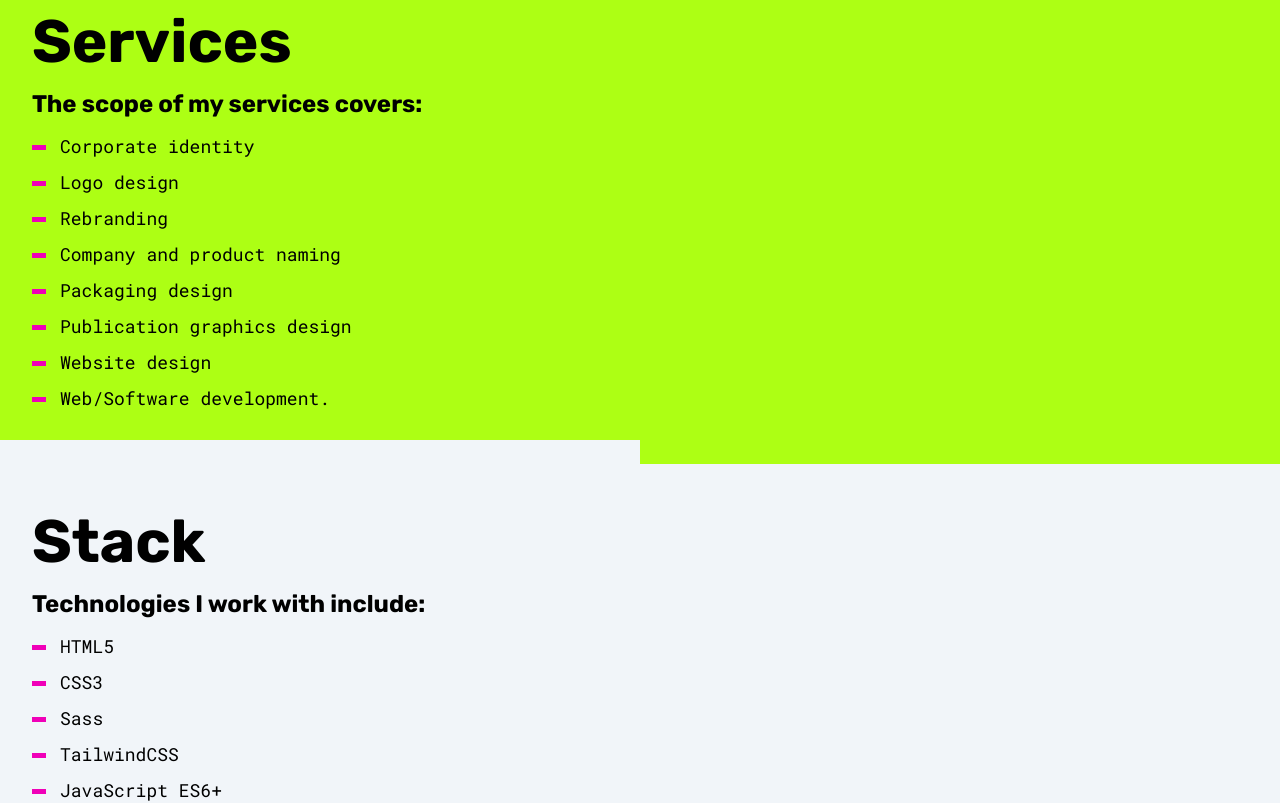
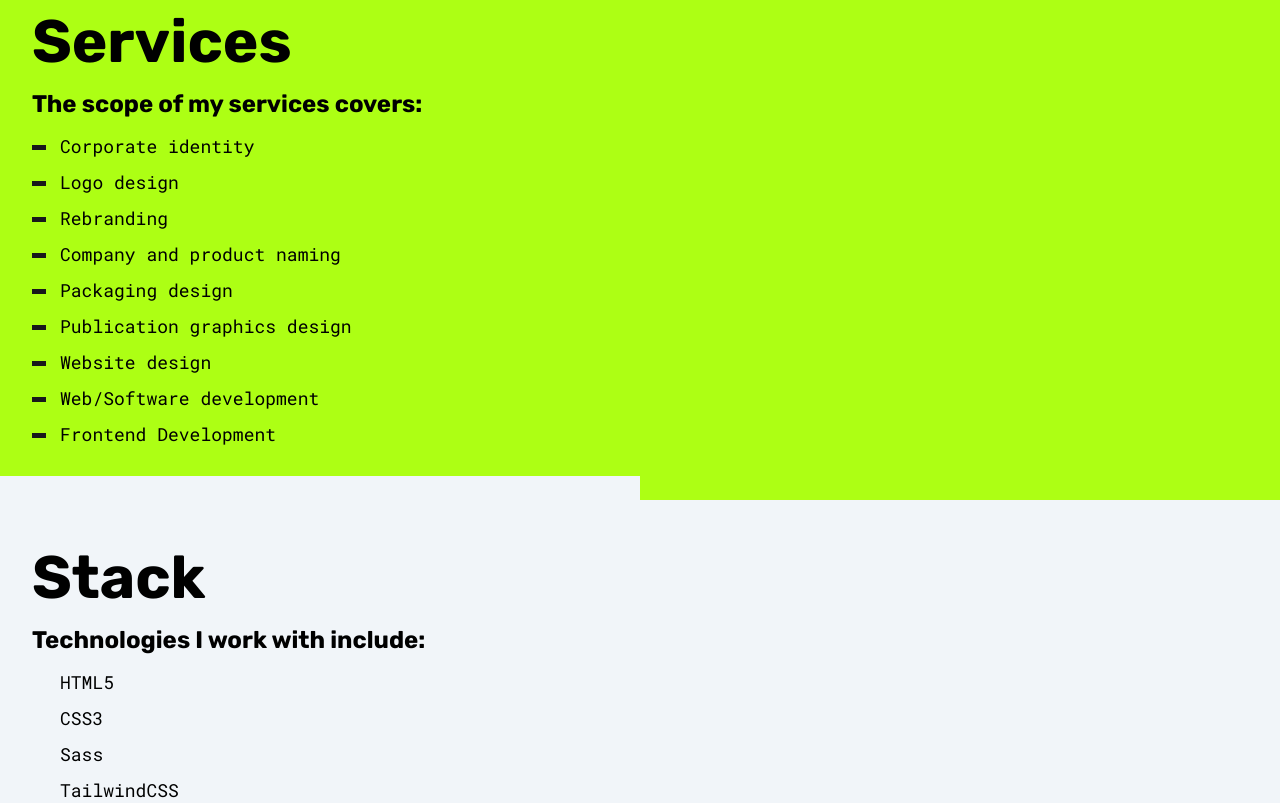
Before and after one commit to kubasobecki/kubasobecki.pl, a Next.js app: page / in a window 1280 px wide. Shown: the part 920-1723 px from the top of the page. Built offline with nearby package versions, Linux system fonts and the light colour scheme.

Commit message:
Add console easter egg

```diff
--- a/pages/index.tsx
+++ b/pages/index.tsx
@@ -2,9 +2,37 @@ import Layout from "@/components/layout/Layout";
 import { useAppSelector } from "@/utilities/hooks";
 import Head from "next/head";
 import { RootState } from "@/store/store";
+import { useEffect } from "react";
 
 export default function Home() {
   const { theme } = useAppSelector((state: RootState) => state);
+
+  useEffect(() => {
+    //     console.log(`
+    //   -------------------------------------
+    //   TG9va2luZyBhdCBzb3VyY2UgY29kZT8gTWF5Y
+    //   mUgeW91J3JlIHRoZSBraW5kIG9mIHBlcnNvbi
+    //   B3aG8gd291bGQgZW5qb3kgd29ya2luZyB3aXR
+    //   oIG1lISBrdWJhc29iZWNraUBnbWFpbC5jb20=
+    //   -------------------------------------
+    //         /
+    //  (\\_/) /
+    // (='.'=)
+    // (")_(")
+    //   `);
+
+    console.log(`
+   ,_,
+  (O,O)
+  (   )
+---"-"-------------------------------
+TG9va2luZyBhdCBzb3VyY2UgY29kZT8gTWF5Y
+mUgeW91J3JlIHRoZSBraW5kIG9mIHBlcnNvbi
+B3aG8gd291bGQgZW5qb3kgd29ya2luZyB3aXR
+oIG1lISBrdWJhc29iZWNraUBnbWFpbC5jb20=
+-------------------------------------
+  `);
+  }, []);
 
   return (
     <>
@@ -119,7 +147,7 @@ export default function Home() {
         <section className="section__decor bg-myLime dark:text-myDark">
           <h1 className="">Services</h1>
           <h5>The scope of my services covers: </h5>
-          <ul className="bulletlist">
+          <ul className="bulletlist bulletlist--dark">
             <li>Corporate identity</li>
             <li>Logo design</li>
             <li>Rebranding</li>
@@ -127,7 +155,8 @@ export default function Home() {
             <li>Packaging design</li>
             <li>Publication graphics design</li>
             <li>Website design</li>
-            <li>Web/Software development.</li>
+            <li>Web/Software development</li>
+            <li>Frontend Development</li>
           </ul>
         </section>
 
@@ -155,7 +184,7 @@ export default function Home() {
         </section>
 
         <section className="section__decor bg-slate-100 dark:bg-myDark">
-          <h1 className="">Brands</h1>
+          <h1 className="">Brands I worked with</h1>
           <p>
             Through the years I've worked with global brands, offices, agencies
             and companies of any size.
--- a/styles/globals.css
+++ b/styles/globals.css
@@ -217,6 +217,7 @@ section {
   background-color: inherit;
 }
 
+/*
 .section__decor--cyan:before {
   background-color: var(--my-hex-cyan);
 }
@@ -236,6 +237,7 @@ section {
 .section__decor--light:before {
   @apply bg-zinc-300;
 }
+*/
 
 /***** LISTS *****/
 .bulletlist li {
@@ -243,15 +245,47 @@ section {
   padding: 0.25rem 0 0.25rem 1.75rem;
 }
 
+/*
 .bulletlist li:before {
   content: "";
   display: block;
   width: 0.75em;
   height: 0.25em;
-  background-color: var(--my-hex-magenta);
+  width: 0.25em;
+  height: 1em;
+  position: absolute;
+  top: 0.5em;
+  left: 0;
+  transform: skew(-22.5deg);
+}
+*/
+
+.bulletlist li:before {
+  content: "";
+  display: block;
+  width: 0.75em;
+  height: 0.25em;
+  width: 0.75em;
+  height: 0.25em;
   position: absolute;
   top: 0.95em;
   left: 0;
+}
+
+.bulletlist--cyan li:before {
+  background-color: var(--my-hex-cyan);
+}
+
+.bulletlist--magenta li:before {
+  background-color: var(--my-hex-magenta);
+}
+
+.bulletlist--lime li:before {
+  background-color: var(--my-hex-lime);
+}
+
+.bulletlist--dark li:before {
+  background-color: var(--my-hex-dark);
 }
 
 /***** TOAST *****/
```
